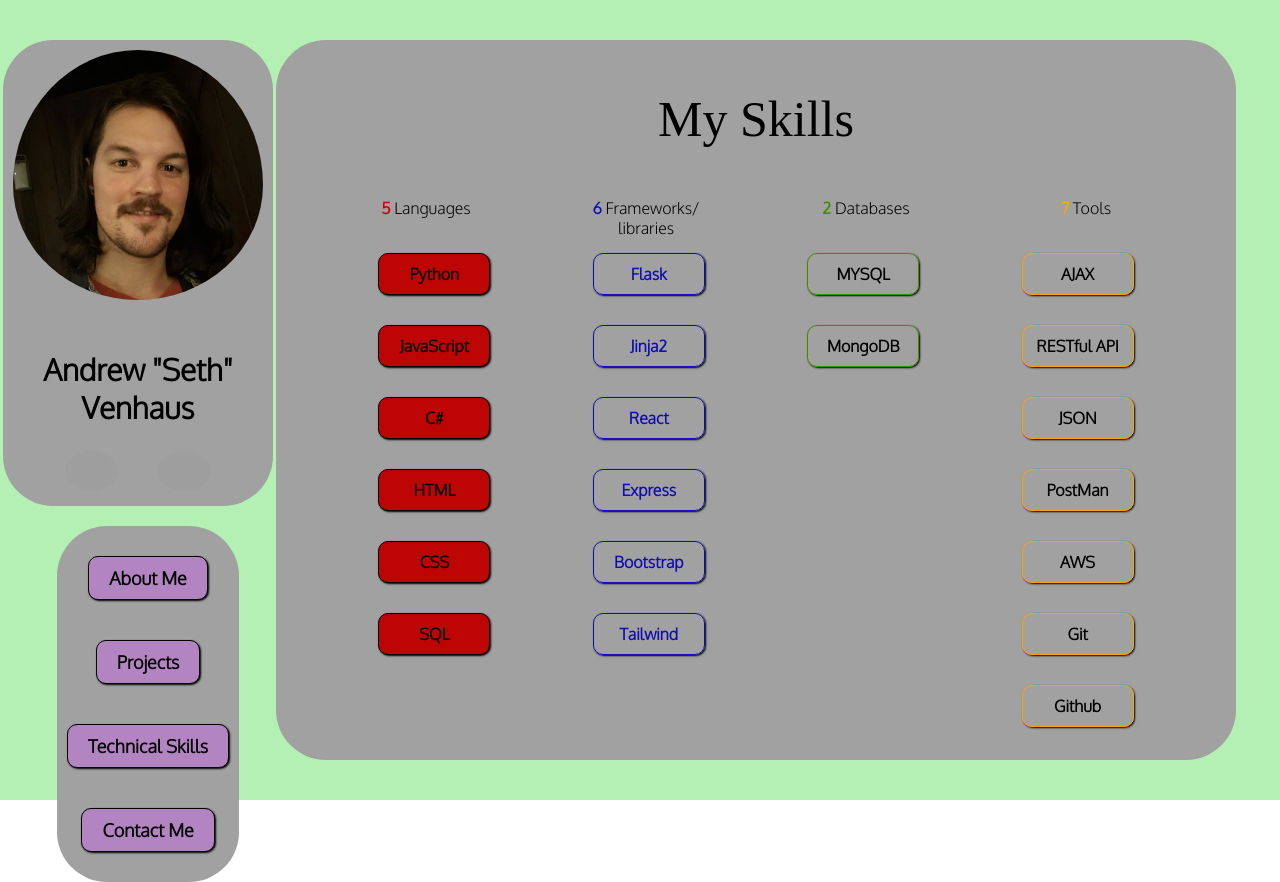
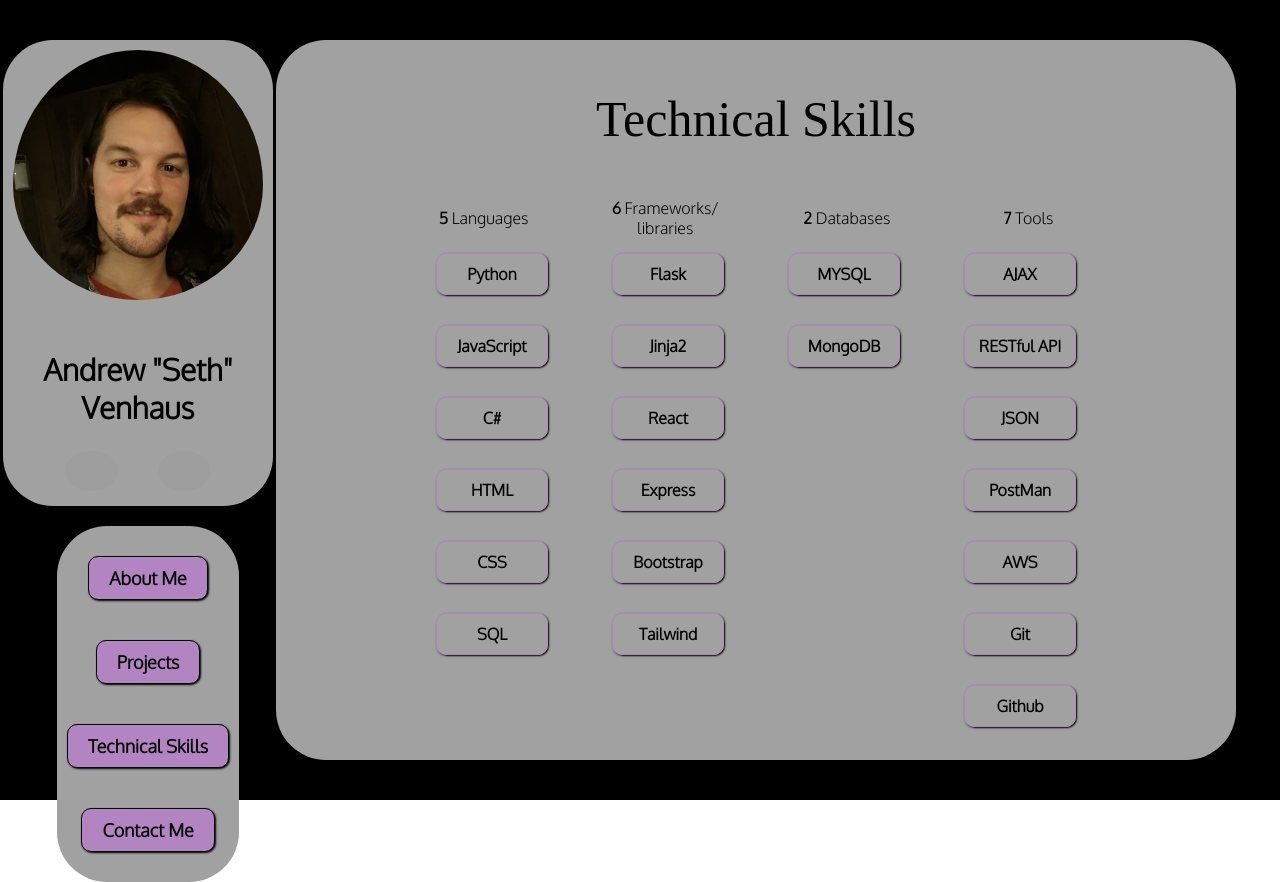
Before and after one commit to venhaus-seth/PortfolioWebsite, a React (Create React App) app: page /skills in a window 1280 px wide. Built offline with nearby package versions, Linux system fonts and the light colour scheme; grey boxes are pictures that could not be loaded; a web font is replaced by a local one.

Commit message:
changed skill page format

```diff
--- a/src/App.css
+++ b/src/App.css
@@ -1,8 +1,8 @@
 :root {
-  --purple: #b384c2;
-  --copper: rgb(161, 161, 161);
+  --accent: #b384c2;
+  --foreground: rgb(161, 161, 161);
   /* --gray: #b87333; */
-  --gray: rgb(180, 240, 180);
+  --background: black;
 }
 
 .fontStyle {
@@ -23,7 +23,7 @@
 .subHeaderFont {
   font-family: 'Merienda One', cursive;
   font-weight: 100;
-  text-decoration: underline var(--purple);
+  text-decoration: underline var(--accent);
 }
 
 .mainHeaderFont {
@@ -44,7 +44,7 @@
 
 .MainPage {
   display: flex;
-  background-color: var(--gray);
+  background-color: var(--background);
   height: 100vh;
   font-family: 'Oxygen', sans-serif;
 }
@@ -56,7 +56,7 @@
   width: 75%;
   text-align: center;
   /* background-color: rgb(165, 165, 174); */
-  background-color: var(--copper);
+  background-color: var(--foreground);
 }
 
 
@@ -127,7 +127,7 @@
 .LinksContainer {
   margin: 0px 0px 20px 40px;
   padding: 10px;
-  background-color: var(--copper);
+  background-color: var(--foreground);
   border-radius: 50px;
   display: flex;
   flex-direction: column;
@@ -147,7 +147,7 @@
   text-align: center;
   font-size: 20px;
   width: auto;
-  background-color: var(--copper);
+  background-color: var(--foreground);
   border-radius: 50px;
 }
 
@@ -181,6 +181,8 @@
 .Scontent {
   display: flex;
   justify-content: space-evenly;
+  width: 80%;
+  margin: auto;
 }
 
 .SColumn {
@@ -192,6 +194,9 @@
 .SkillTypes {
   display: flex;
   justify-content: space-evenly;
+  width: 80%;
+  align-items: center;
+  margin: auto;
 }
 
 .Type {
@@ -214,31 +219,29 @@
 
 .Language {
   border: 1px solid;
-  /* border-color: rgb(189, 5, 5);
-  color: rgb(189, 5, 5); */
-  background-color: rgb(189, 5, 5);
+  border-color: #b384c2;
 }
 
 .Framework {
   border: 1px solid;
-  border-color: rgb(16, 13, 176);
-  color: rgb(16, 13, 176);
+  border-color: #b384c2;
 }
 
 .Database {
   border: 1px solid;
-  border-color: rgb(59, 144, 2);
+  border-color: #b384c2;
 }
 
 .Tool {
   border: 1px solid;
-  border-color: orange;
+  border-color: #b384c2;
 }
 
 .SCSkill:hover {
   /* color: rgb(147, 4, 147); */
   font-weight: 700;
   box-shadow: 5px 5px 15px rgb(74, 74, 74);
+  background-color: rgb(139, 139, 139);
 }
 
 
@@ -262,7 +265,7 @@
   margin: 20px 0px 20px 0px;
   padding: 10px 20px 10px 20px;
   font-size: large;
-  background-color: var(--purple);
+  background-color: var(--accent);
   /* background-color: rgb(208, 181, 241); */
   border-radius: 10px;
   box-shadow: 1px 1px 2px black;
@@ -360,5 +363,6 @@
 .video {
   display: flex;
   justify-content: center;
-  margin-top: 50px;
+  margin-top: 20px;
+  border-radius: 5px;
 }
--- a/src/components/FactGenerator.js
+++ b/src/components/FactGenerator.js
@@ -12,14 +12,16 @@
         <div className='PMadeWith'>
 
           <strong>Made with:</strong>
-          <p>C#</p>
-          <p>ASP.NET Core</p>
-          <p>MYSQL</p>
-          <p>CSS</p>
+          <p>JavaScript</p>
+          <p>Express</p>
+          <p>React</p>
           <p>Bootstrap</p>
+          <p>MongoDB</p>
         </div>
-        <p className='PDescription'> DESCription Osdadsf dsfgdfg dfgdf gdfds dfsdf sdfsdfsdf sdfsfsd sdfsdf sdfsdgsthw hwtrba faerhae fgdfgdfgDFJSDNFKJSD FKSJD FKSJD FKSDJF SJDFKJ</p>
-
+        <div className='PDescription'>
+          <p> My Fact Generator application stays true to its name. This application generates random fact for you, which you are able to save into a favorites list. </p>
+          <p>I build this application to get more familiar with API calls, the React framework, and full-stack JavaScript projects.</p>
+        </div>
       </div>
       <div className='video'>
         <FactVideo/>
--- a/src/components/FactVideo.js
+++ b/src/components/FactVideo.js
@@ -1,5 +1,6 @@
 import React from 'react'
 import { Player} from 'video-react'
+import Fact from "../Views/Fact.mp4"
 
 
 const FactVideo = () => {
@@ -8,8 +9,8 @@
         playsInline
         fluid={false}
         width={500}
-        height={200}
-        src='https://www.youtube.com/watch?v=UT5F9AXjwhg'
+        height={235}
+        src={Fact}
         />
   )
 }
--- a/src/components/GiftrVideo.js
+++ b/src/components/GiftrVideo.js
@@ -1,5 +1,6 @@
 import React from 'react'
 import { Player} from 'video-react'
+import video from "../Views/Giftr.mp4"
 
 const GiftrVideo = () => {
   return (
@@ -7,8 +8,8 @@
         playsInline
         fluid={false}
         width={500}
-        height={200}
-        src='https://www.youtube.com/watch?v=UT5F9AXjwhg'
+        height={235}
+        src = {video}
         />
   )
 }
--- a/src/components/Skills.js
+++ b/src/components/Skills.js
@@ -5,12 +5,12 @@
     <div className='Content'>
 
       <div>
-        <h1  className='headerFont'>My Skills</h1>
+        <h1  className='headerFont'>Technical Skills</h1>
         <div className='SkillTypes'>
-          <p className='Type'><strong style={{color: "rgb(189, 5, 5)"}}>5</strong> Languages</p>
-          <p className='Type'><strong style={{color: "rgb(16, 13, 176)"}}>6</strong> Frameworks/ libraries</p>
-          <p className='Type'><strong style={{color: "rgb(59, 144, 2)"}}>2</strong> Databases</p>
-          <p className='Type'><strong style={{color: "orange"}}>7</strong> Tools</p>
+          <p className='Type'><strong>5</strong> Languages</p>
+          <p className='Type'><strong>6</strong> Frameworks/ libraries</p>
+          <p className='Type'><strong>2</strong> Databases</p>
+          <p className='Type'><strong>7</strong> Tools</p>
         </div>
       </div>
 
--- a/src/components/TheBeforeDays.js
+++ b/src/components/TheBeforeDays.js
@@ -6,7 +6,7 @@
 
       <h2 className="subHeaderFont">The Before Days</h2>
 
-      <p className='ABBlurb'>I was born, raise, and educated in Anchorage, AK. Despite taking a year and half hiatus from college, I graduated from the University of Alaska, Anchorage in 2019 with a Bachelors in Business Administration and a concentration in Property Management. </p>
+      <p className='ABBlurb'>I was born, raised, and educated in Anchorage, AK. Despite taking a year and half hiatus from college, I graduated from the University of Alaska, Anchorage in 2019 with a Bachelors in Business Administration and a concentration in Property Management. </p>
 
       <p className='ABBlurb'>I began working for my previous employer - Weidner Apartment Homes - in 2018. I started out as a part-time floating leasing agent while I finished my last year of school. I quickly learned the industry and jumped at the opportunity to transfer to Seattle, WA and pursue the role of property manager.</p>
 
```
Also changed, not shown: 2 other files (tests, documents, lock files or other folders).
